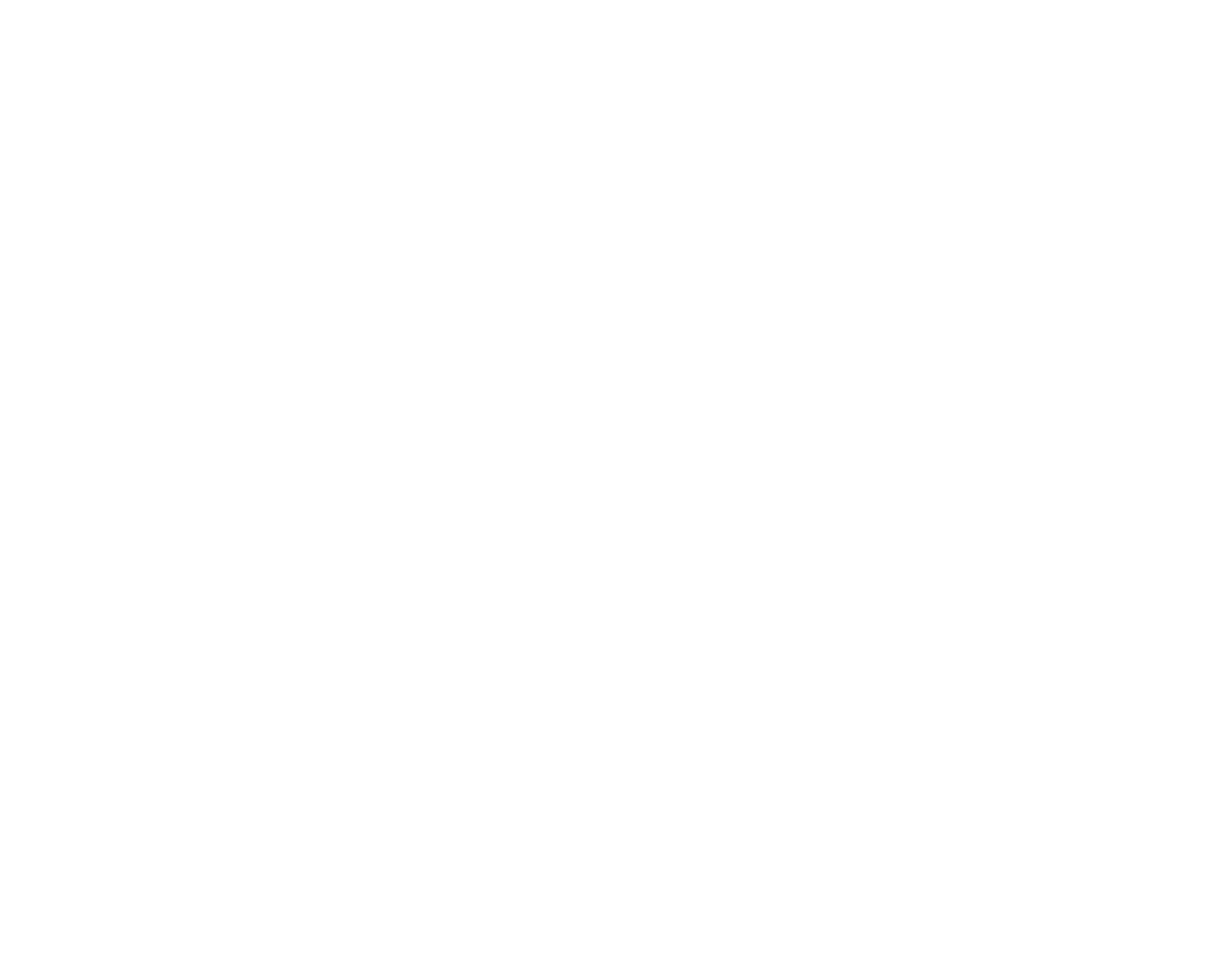
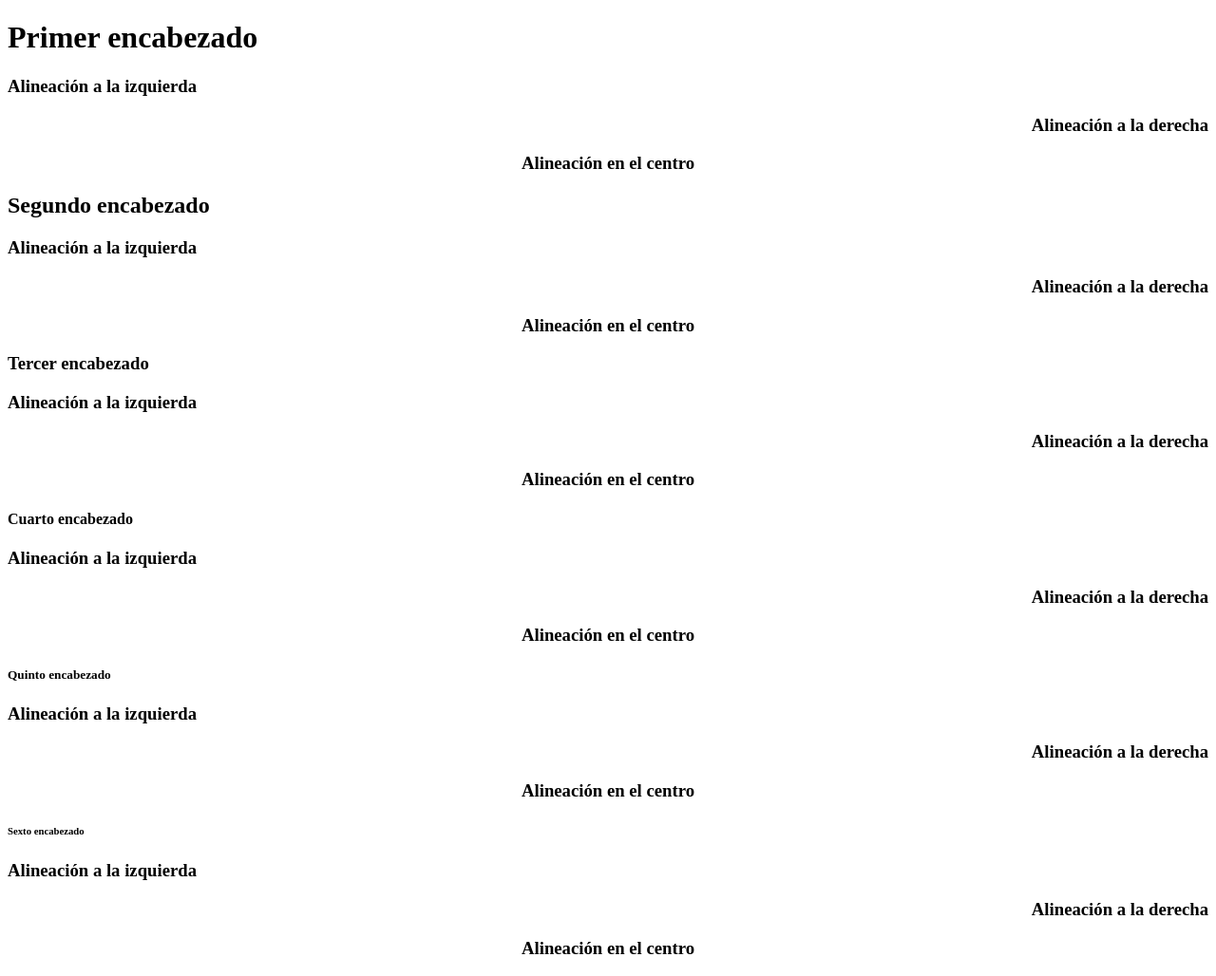
Before and after one commit to carlavi2205/introduccion.io, a plain HTML site: page index.html in a window 1280 px wide. Shown: the whole page at 95% size. Before the commit the page ends 800 px from the top, so only its background shows below. Drawn offline with Linux system fonts and the light colour scheme.

Commit message:
Alineación, listas y demás.

```diff
--- a/index.html
+++ b/index.html
@@ -1,12 +1,50 @@
 <!DOCTYPE html>
 <html lang="es-MX">
+
 <head>
     <meta charset="UTF-8">
     <meta http-equiv="X-UA-Compatible" content="IE=edge">
     <meta name="viewport" content="width=device-width, initial-scale=1.0">
     <title>Document</title>
 </head>
+
 <body>
+    <h1> Primer encabezado </h1>
+    <h3 Align=left> Alineaci&oacute;n a la izquierda</h3>
+    <h3 Align=right> Alineaci&oacute;n a la derecha</h3>
+    <h3 Align=center> Alineaci&oacute;n en el centro</h3>
 
+    <h2> Segundo encabezado </h2>
+
+    <h3 Align=left> Alineaci&oacute;n a la izquierda</h3>
+    <h3 Align=right> Alineaci&oacute;n a la derecha</h3>
+    <h3 Align=center> Alineaci&oacute;n en el centro</h3>
+
+
+    <h3> Tercer encabezado </h3>
+
+    <h3 Align=left> Alineaci&oacute;n a la izquierda</h3>
+    <h3 Align=right> Alineaci&oacute;n a la derecha</h3>
+    <h3 Align=center> Alineaci&oacute;n en el centro</h3>
+
+
+    <h4> Cuarto encabezado </h4>
+
+    <h3 Align=left> Alineaci&oacute;n a la izquierda</h3>
+    <h3 Align=right> Alineaci&oacute;n a la derecha</h3>
+    <h3 Align=center> Alineaci&oacute;n en el centro</h3>
+
+
+    <h5> Quinto encabezado </h5>
+
+    <h3 Align=left> Alineaci&oacute;n a la izquierda</h3>
+    <h3 Align=right> Alineaci&oacute;n a la derecha</h3>
+    <h3 Align=center> Alineaci&oacute;n en el centro</h3>
+
+
+    <h6> Sexto encabezado </h6>
+
+    <h3 Align=left> Alineaci&oacute;n a la izquierda</h3>
+    <h3 Align=right> Alineaci&oacute;n a la derecha</h3>
+    <h3 Align=center> Alineaci&oacute;n en el centro</h3>
 </body>
-</html>
```
